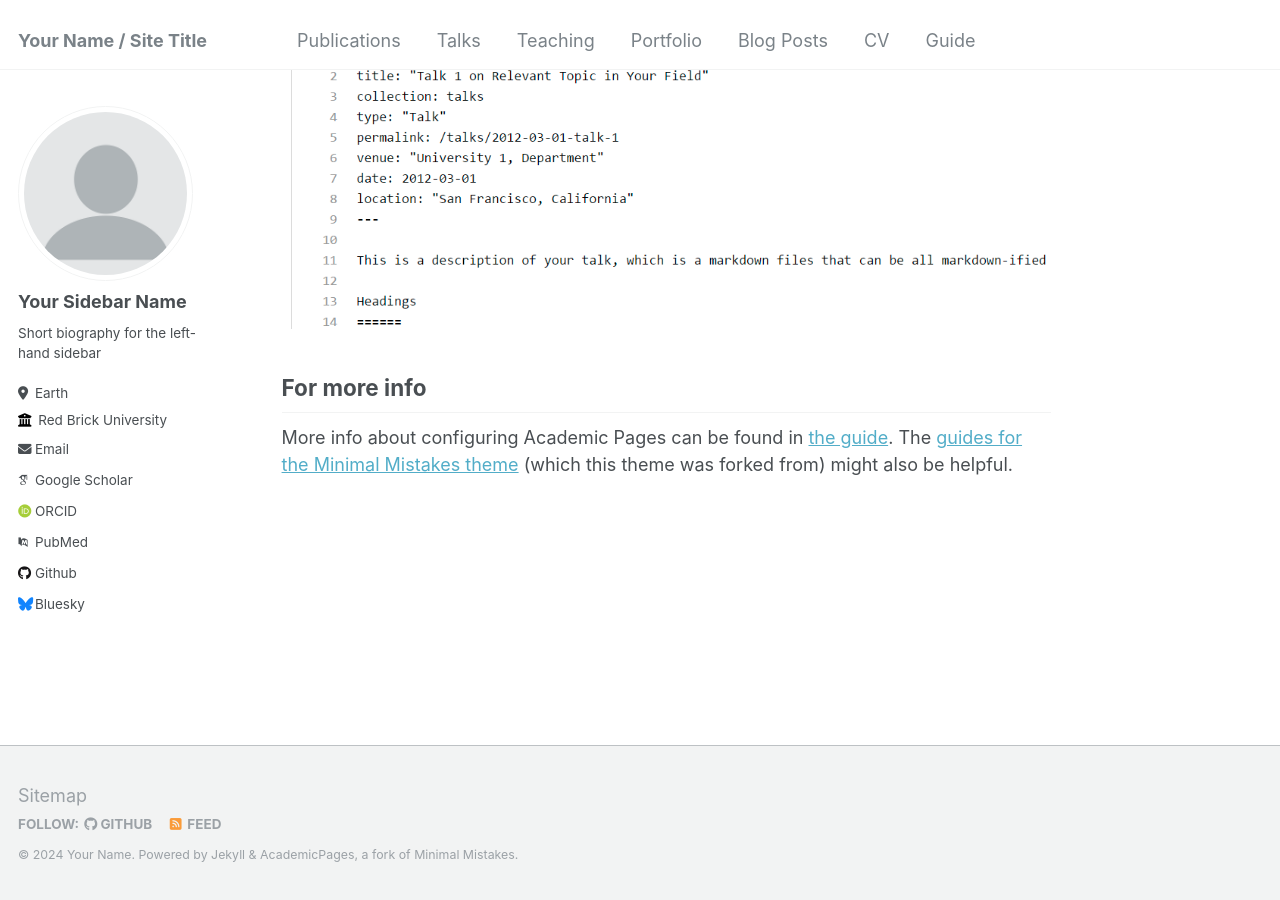
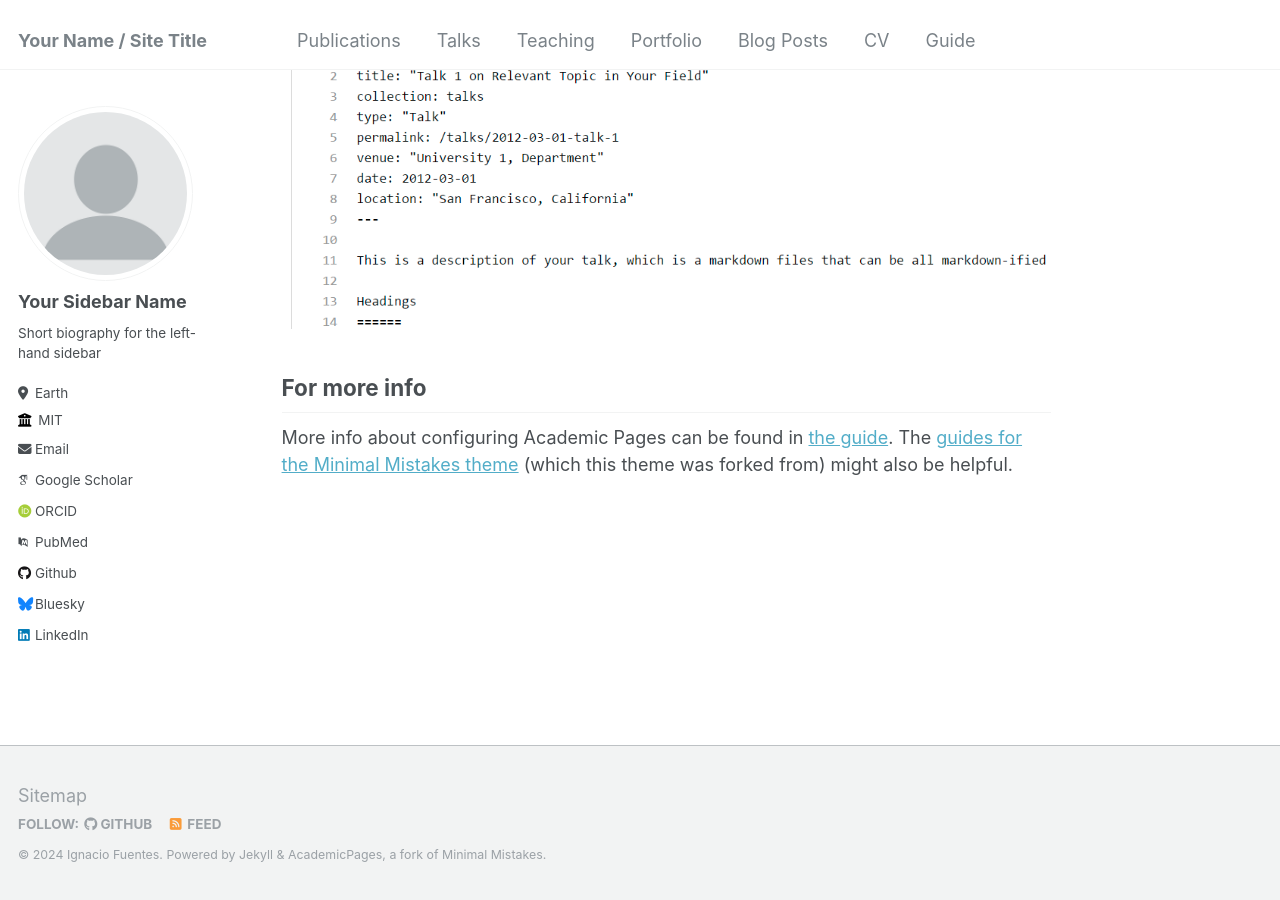
Before and after one commit to ifuentes3/ifuentes3.github.io, a Jekyll site: the page built from _pages/about.md, in a window 1280 px wide and 900 px high, scrolled down 2660 px. Built offline with Jekyll 4.4.1, drawn with Linux system fonts in a browser that asks for light colours; some web fonts are replaced.

Commit message:
Update _config.yml

```diff
--- a/_config.yml
+++ b/_config.yml
@@ -10,11 +10,11 @@
 locale                   : "en-US"
 title                    : "Your Name / Site Title"
 title_separator          : "-"
-name                     : &name "Your Name"
+name                     : &name "Ignacio Fuentes"
 description              : &description "personal description"
-url                      : https://academicpages.github.io # the base hostname & protocol for your site e.g. "https://mmistakes.github.io"
+url                      : https://ifuentes3.github.io # the base hostname & protocol for your site e.g. "https://mmistakes.github.io"
 baseurl                  : "" # the subpath of your site, e.g. "/blog"
-repository               : "academicpages/academicpages.github.io"
+repository               : "ifuentes3/ifuentes3.github.io"
 
 # Site Author - The following control what appear as part of the author content on the side bar.
 #               If a field is blank the icon and link will not appear, otherwise it will be shown.
@@ -26,7 +26,7 @@ author:
   pronouns         : # example: "she/her"
   bio              : "Short biography for the left-hand sidebar"
   location         : "Earth"
-  employer         : "Red Brick University"
+  employer         : "MIT"
   uri              : # URL
   email            : "none@example.org"
 
@@ -57,7 +57,7 @@ author:
   keybase          : # Username
   instagram        : # Username
   lastfm           : # Username
-  linkedin         : # Username
+  linkedin         : "ignacio-fuentes-ribas"
   mastodon         : # URL
   medium           : # URL
   pinterest        : # Username
```
